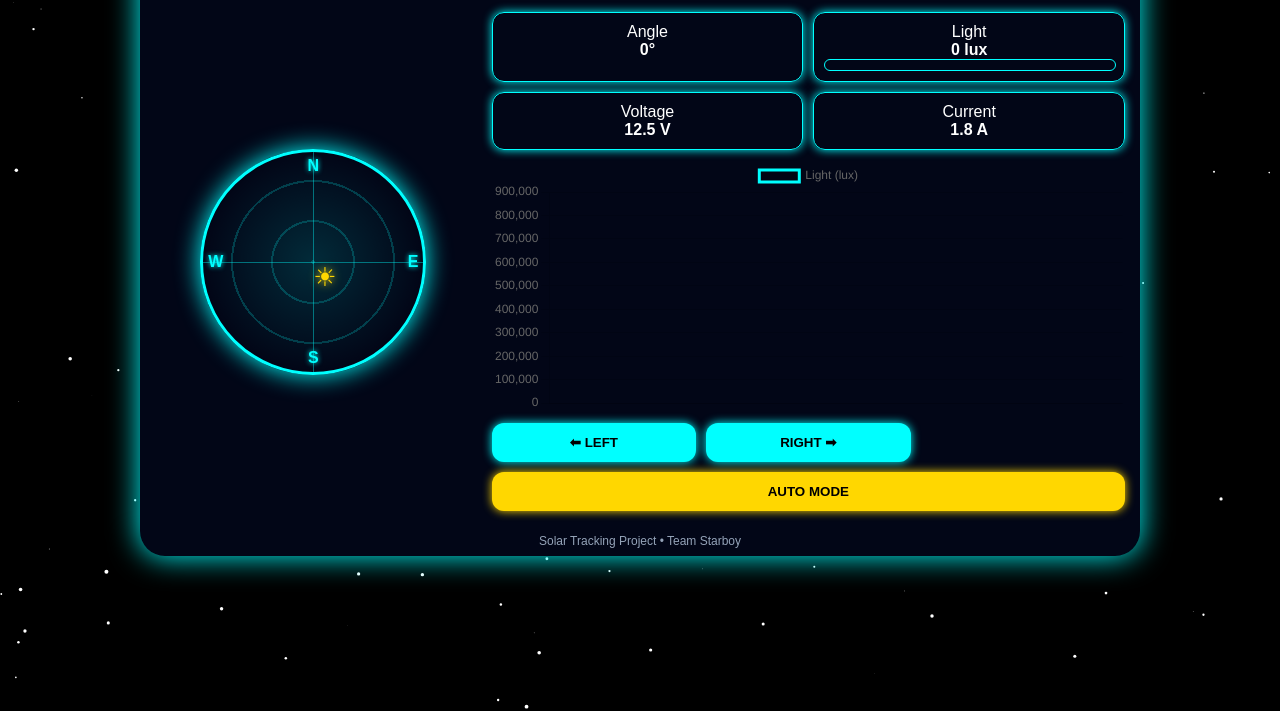
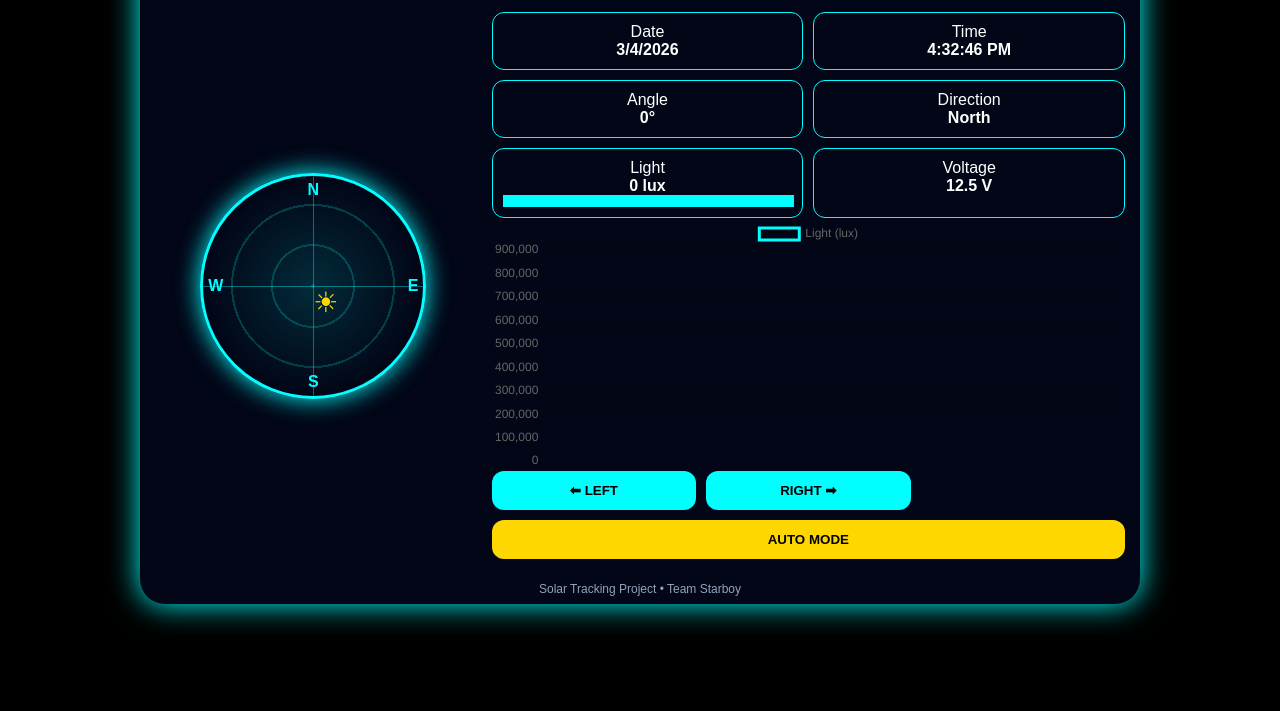
Before and after one commit to Starboy-nakub/Solar-tracking-ui, a plain HTML site: page index.html in a window 1280 px wide. Shown: the part 89-800 px from the top of the page. Drawn offline with nearby package versions, Linux system fonts and the light colour scheme.

Commit message:
Update index.html

```diff
--- a/index.html
+++ b/index.html
@@ -18,8 +18,6 @@ canvas#stars{
   top:0;left:0;
   z-index:-1;
 }
-
-/* Splash */
 #splash{
   position:fixed;
   top:0;left:0;
@@ -32,8 +30,6 @@ canvas#stars{
   align-items:center;
   z-index:9999;
 }
-
-/* App */
 .app{
   width:90%;
   max-width:1000px;
@@ -42,9 +38,7 @@ canvas#stars{
   background:#020617;
   border-radius:25px;
   box-shadow:0 0 30px cyan;
-  overflow:hidden;
 }
-
 .header{
   text-align:center;
   padding:12px;
@@ -55,7 +49,6 @@ canvas#stars{
 }
 .subheader{font-size:14px}
 
-/* Main layout */
 .main{
   display:flex;
   gap:20px;
@@ -81,76 +74,62 @@ canvas#stars{
   position:relative;
   transition:0.5s;
 }
-
-/* cross lines */
 .panel::before,
 .panel::after{
   content:"";
   position:absolute;
   background:rgba(0,255,255,0.4);
 }
-.panel::before{width:100%;height:1px;top:50%;left:0;}
-.panel::after{height:100%;width:1px;left:50%;top:0;}
+.panel::before{width:100%;height:1px;top:50%;}
+.panel::after{height:100%;width:1px;left:50%;}
 
 /* Directions */
 .dir{
   position:absolute;
   font-weight:bold;
   color:cyan;
-  text-shadow:0 0 5px cyan;
 }
 .north{ top:5px; left:50%; transform:translateX(-50%); }
 .south{ bottom:5px; left:50%; transform:translateX(-50%); }
 .east{ right:5px; top:50%; transform:translateY(-50%); }
 .west{ left:5px; top:50%; transform:translateY(-50%); }
 
-/* Sun icon */
 .sun{
   position:absolute;
   top:50%;
   left:50%;
-  font-size:26px;
+  font-size:28px;
   color:gold;
-  text-shadow:0 0 10px gold;
-  transform-origin: -70px center;
+  transform-origin:-70px center;
 }
 
-/* Right side */
 .right{ flex:2; }
 
-/* Cards */
 .cards{
   display:grid;
   grid-template-columns:1fr 1fr;
   gap:10px;
-  margin-bottom:10px;
 }
 .card{
   border:1px solid cyan;
   border-radius:12px;
   padding:10px;
   text-align:center;
-  box-shadow:0 0 10px cyan;
 }
 .progress{
   width:100%;
   height:10px;
-  background:#020617;
-  border-radius:10px;
   border:1px solid cyan;
 }
 .bar{
   height:100%;
-  width:0%;
   background:cyan;
 }
 
-/* Controls */
 .controls{
   display:grid;
   grid-template-columns:1fr 1fr 1fr;
   gap:10px;
-  margin-top:10px;
 }
 button{
   padding:12px;
@@ -159,25 +138,16 @@ button{
   font-weight:bold;
   cursor:pointer;
   background:cyan;
-  box-shadow:0 0 10px cyan;
 }
 .auto{
   grid-column:span 3;
   background:gold;
-  box-shadow:0 0 10px gold;
 }
-
 .footer{
   text-align:center;
   font-size:12px;
   padding:8px;
   color:#94a3b8;
-}
-
-@media (max-width:768px){
-  .main{flex-direction:column;}
-  .controls{grid-template-columns:1fr 1fr;}
-  .auto{grid-column:span 2;}
 }
 </style>
 </head>
@@ -188,10 +158,7 @@ button{
   <h1>☀ SOLAR TRACKING</h1>
   <h3>RITTIYAWANNALAI</h3>
   <h3>Team Starboy ⭐</h3>
-  <p>Loading...</p>
 </div>
-
-<canvas id="stars"></canvas>
 
 <div class="app">
   <div class="header">
@@ -200,7 +167,6 @@ button{
   </div>
 
   <div class="main">
-    <!-- Radar -->
     <div class="panel-area">
       <div class="panel" id="panel">
         <div class="sun" id="sun">☀</div>
@@ -211,16 +177,16 @@ button{
       </div>
     </div>
 
-    <!-- Right -->
     <div class="right">
       <div class="cards">
+        <div class="card">Date<br><b id="dateText"></b></div>
+        <div class="card">Time<br><b id="timeText"></b></div>
         <div class="card">Angle<br><b id="angleText">0°</b></div>
-        <div class="card">
-          Light<br><b id="lightText">0 lux</b>
+        <div class="card">Direction<br><b id="dirText">North</b></div>
+        <div class="card">Light<br><b id="lightText">0 lux</b>
           <div class="progress"><div class="bar" id="lightBar"></div></div>
         </div>
         <div class="card">Voltage<br><b>12.5 V</b></div>
-        <div class="card">Current<br><b>1.8 A</b></div>
       </div>
 
       <canvas id="chart" height="120"></canvas>
@@ -237,90 +203,62 @@ button{
 </div>
 
 <script>
-// Splash
-setTimeout(()=>{
-  document.getElementById("splash").style.display="none";
-},2000);
+setTimeout(()=>{document.getElementById("splash").style.display="none";},2000);
 
-// Stars
-const canvas=document.getElementById("stars");
-const ctx=canvas.getContext("2d");
-canvas.width=window.innerWidth;
-canvas.height=window.innerHeight;
-let stars=[];
-for(let i=0;i<120;i++){
-  stars.push({x:Math.random()*canvas.width,y:Math.random()*canvas.height,r:Math.random()*2});
+// Clock + Date
+function updateTime(){
+  const now=new Date();
+  document.getElementById("timeText").innerText=now.toLocaleTimeString();
+  document.getElementById("dateText").innerText=now.toLocaleDateString();
 }
-function animateStars(){
-  ctx.clearRect(0,0,canvas.width,canvas.height);
-  ctx.fillStyle="white";
-  stars.forEach(s=>{
-    ctx.beginPath();
-    ctx.arc(s.x,s.y,s.r,0,Math.PI*2);
-    ctx.fill();
-    s.y+=0.3;
-    if(s.y>canvas.height) s.y=0;
-  });
-  requestAnimationFrame(animateStars);
-}
-animateStars();
+setInterval(updateTime,1000);
 
-// Control
 let angle=0;
 let auto=false;
 let interval;
-const MAX_LUX = 900000;
+const MAX_LUX=900000;
+
+function getDirection(angle){
+  let a=(angle%360+360)%360;
+  if(a>=45 && a<135) return "East";
+  if(a>=135 && a<225) return "South";
+  if(a>=225 && a<315) return "West";
+  return "North";
+}
 
 function update(){
-  document.getElementById("panel").style.transform="rotate("+angle+"deg)";
-  document.getElementById("sun").style.transform="rotate("+angle+"deg)";
-  document.getElementById("angleText").innerText=angle+"°";
+  panel.style.transform="rotate("+angle+"deg)";
+  sun.style.transform="rotate("+angle+"deg)";
+  angleText.innerText=angle+"°";
 
-  let lux = Math.abs(Math.cos(angle * Math.PI / 180)) * MAX_LUX;
-  lux = Math.round(lux);
+  let lux=Math.floor((Math.abs(angle)%360)/360*MAX_LUX);
+  lightText.innerText=lux+" lux";
+  lightBar.style.width=(lux/MAX_LUX*100)+"%";
 
-  document.getElementById("lightText").innerText = lux + " lux";
-
-  let percent = (lux / MAX_LUX) * 100;
-  document.getElementById("lightBar").style.width = percent + "%";
-
+  dirText.innerText=getDirection(angle);
   addData(lux);
 }
 
-function rotateLeft(){ angle-=10; update(); }
-function rotateRight(){ angle+=10; update(); }
+function rotateLeft(){angle-=10;update();}
+function rotateRight(){angle+=10;update();}
 
 function autoRotate(){
-  if(auto){
-    clearInterval(interval);
-    auto=false;
-  }else{
+  if(auto){clearInterval(interval);auto=false;}
+  else{
     auto=true;
-    interval=setInterval(()=>{
-      angle+=5;
-      update();
-    },500);
+    interval=setInterval(()=>{angle+=5;update();},500);
   }
 }
 
 // Chart
-const ctxChart=document.getElementById("chart").getContext("2d");
-const chart=new Chart(ctxChart,{
+const chart=new Chart(document.getElementById("chart"),{
   type:"line",
-  data:{
-    labels:[],
-    datasets:[{
-      label:"Light (lux)",
-      data:[],
-      borderColor:"cyan",
-      tension:0.3
-    }]
-  },
+  data:{labels:[],datasets:[{label:"Light (lux)",data:[],borderColor:"cyan",tension:0.3}]},
   options:{scales:{y:{min:0,max:900000}}}
 });
 
 function addData(val){
-  if(chart.data.labels.length>10){
+  if(chart.data.labels.length>12){
     chart.data.labels.shift();
     chart.data.datasets[0].data.shift();
   }
```
